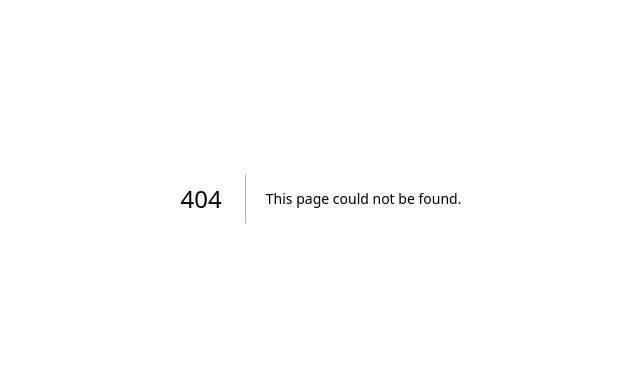
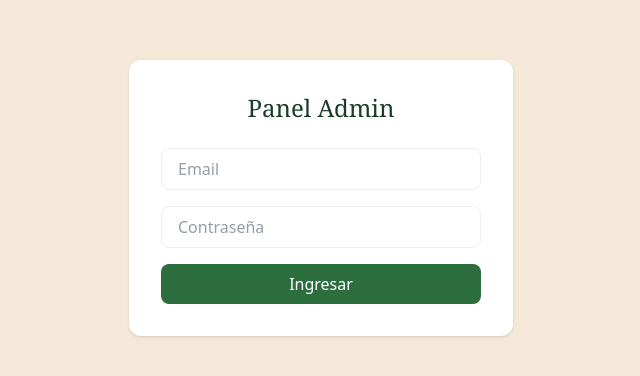
Before and after one commit to cimarronmates/cimarronmates-catalogo, a Next.js app: page /admin/login in a window 1280 px wide. Before the commit this address had no page. Shown: the part 202-578 px from the top of the page, without its empty margins (319-959 px from the left). Built offline with nearby package versions, Linux system fonts and the light colour scheme.

Commit message:
feat: add admin login page

```diff
--- /dev/null
+++ b/src/app/admin/login/page.tsx
@@ -0,0 +1,12 @@
+import LoginForm from "@/components/admin/LoginForm";
+
+export default function AdminLoginPage() {
+  return (
+    <main className="flex min-h-screen items-center justify-center bg-marca-cream px-4">
+      <div className="w-full max-w-sm rounded-xl bg-white p-8 shadow">
+        <h1 className="mb-6 text-center font-heading text-2xl text-marca-700">Panel Admin</h1>
+        <LoginForm />
+      </div>
+    </main>
+  );
+}
--- /dev/null
+++ b/src/components/admin/LoginForm.tsx
@@ -0,0 +1,61 @@
+"use client";
+
+import { useState } from "react";
+import { useRouter } from "next/navigation";
+import { createBrowserClient } from "@/lib/supabase/client";
+
+export default function LoginForm() {
+  const router = useRouter();
+  const [email, setEmail] = useState("");
+  const [password, setPassword] = useState("");
+  const [error, setError] = useState<string | null>(null);
+  const [loading, setLoading] = useState(false);
+
+  async function handleSubmit(e: React.FormEvent) {
+    e.preventDefault();
+    setLoading(true);
+    setError(null);
+
+    const supabase = createBrowserClient();
+    const { error } = await supabase.auth.signInWithPassword({ email, password });
+
+    setLoading(false);
+
+    if (error) {
+      setError("Email o contraseña incorrectos.");
+      return;
+    }
+
+    router.push("/admin");
+    router.refresh();
+  }
+
+  return (
+    <form onSubmit={handleSubmit} className="mx-auto flex w-full max-w-sm flex-col gap-4">
+      <input
+        type="email"
+        placeholder="Email"
+        value={email}
+        onChange={(e) => setEmail(e.target.value)}
+        required
+        className="rounded-lg border border-neutral-light px-4 py-2"
+      />
+      <input
+        type="password"
+        placeholder="Contraseña"
+        value={password}
+        onChange={(e) => setPassword(e.target.value)}
+        required
+        className="rounded-lg border border-neutral-light px-4 py-2"
+      />
+      {error && <p className="text-sm text-red-600">{error}</p>}
+      <button
+        type="submit"
+        disabled={loading}
+        className="rounded-lg bg-marca-400 px-4 py-2 text-white disabled:opacity-50"
+      >
+        {loading ? "Ingresando..." : "Ingresar"}
+      </button>
+    </form>
+  );
+}
```
